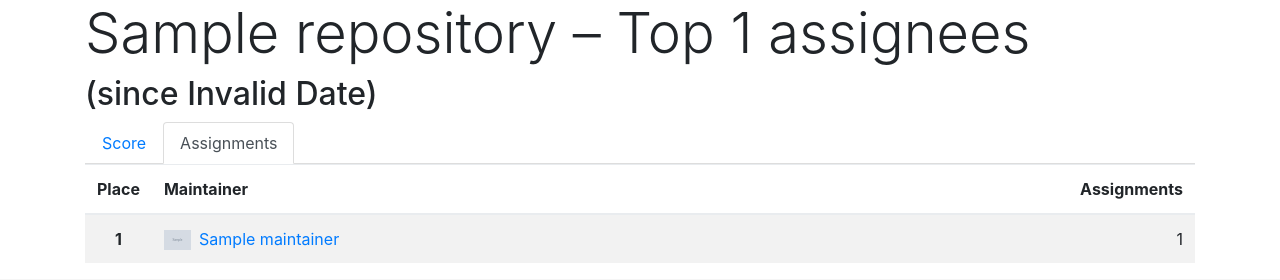
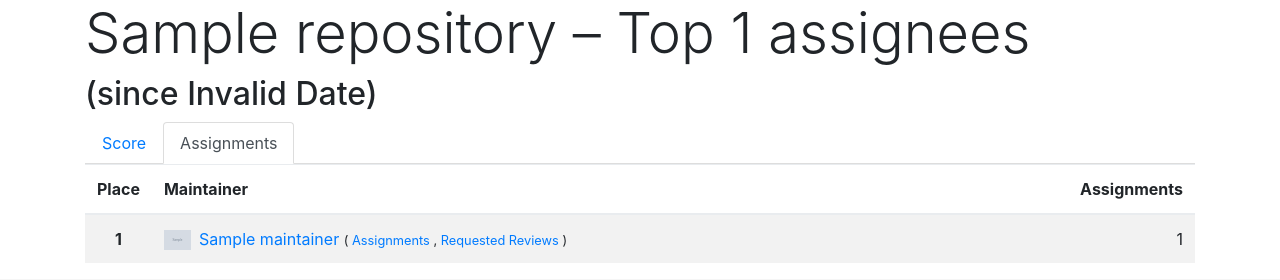
Before and after one commit to miri64/review_ladder, a Django app: template review_ladder/templates/review_ladder/assignments.html in a window 1280 px wide. Shown: the top 280 px of the page. Run offline with Django 3.2, Linux system fonts and the light colour scheme; the template is opened without the code that fills it: most values are stand-ins (such as "Sample title", 1, 10 or a date in 2020); grey boxes marked "Sample" are stand-in pictures; some libraries are stand-ins or nearby versions.

Commit message:
Provide links to assignments

```diff
--- a/review_ladder/templates/review_ladder/assignments.html
+++ b/review_ladder/templates/review_ladder/assignments.html
@@ -31,7 +31,19 @@
             <th class="text-center" scope="row">{{ forloop.counter0|add:1 }}</th>
             <td>
                 <img class="mr-1" height="20" src="{{ maintainer.avatar_url }}" />
-                <a href="https://github.com/{{ maintainer.name }}" target="_blank">{{ maintainer.name }}</a>
+                <a href="https://github.com/{{ maintainer.name }}" target="_blank">
+                    {{ maintainer.name }}
+                </a>
+                <small>
+                    (<a href="https://github.com/RIOT-OS/RIOT/pulls/assigned/{{ maintainer.name }}"
+                       target="_blank">
+                        Assignments
+                    </a>,
+                    <a href="https://github.com/RIOT-OS/RIOT/pulls/review-requested/{{ maintainer.name }}"
+                       target="_blank">
+                        Requested Reviews
+                    </a>)
+                </small>
             </td>
             <td class="text-right">
                 {{ maintainer.assignments_num }}
```
